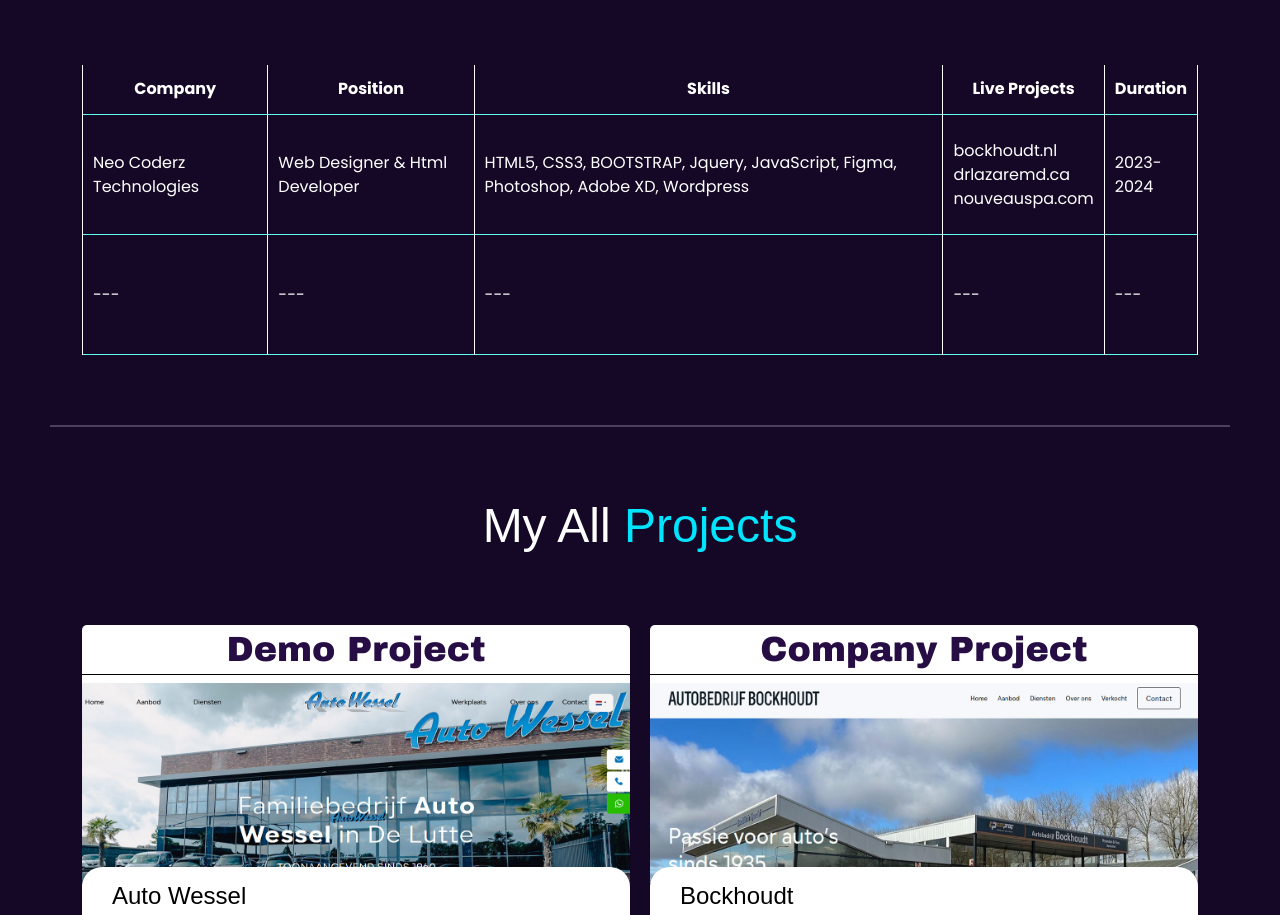
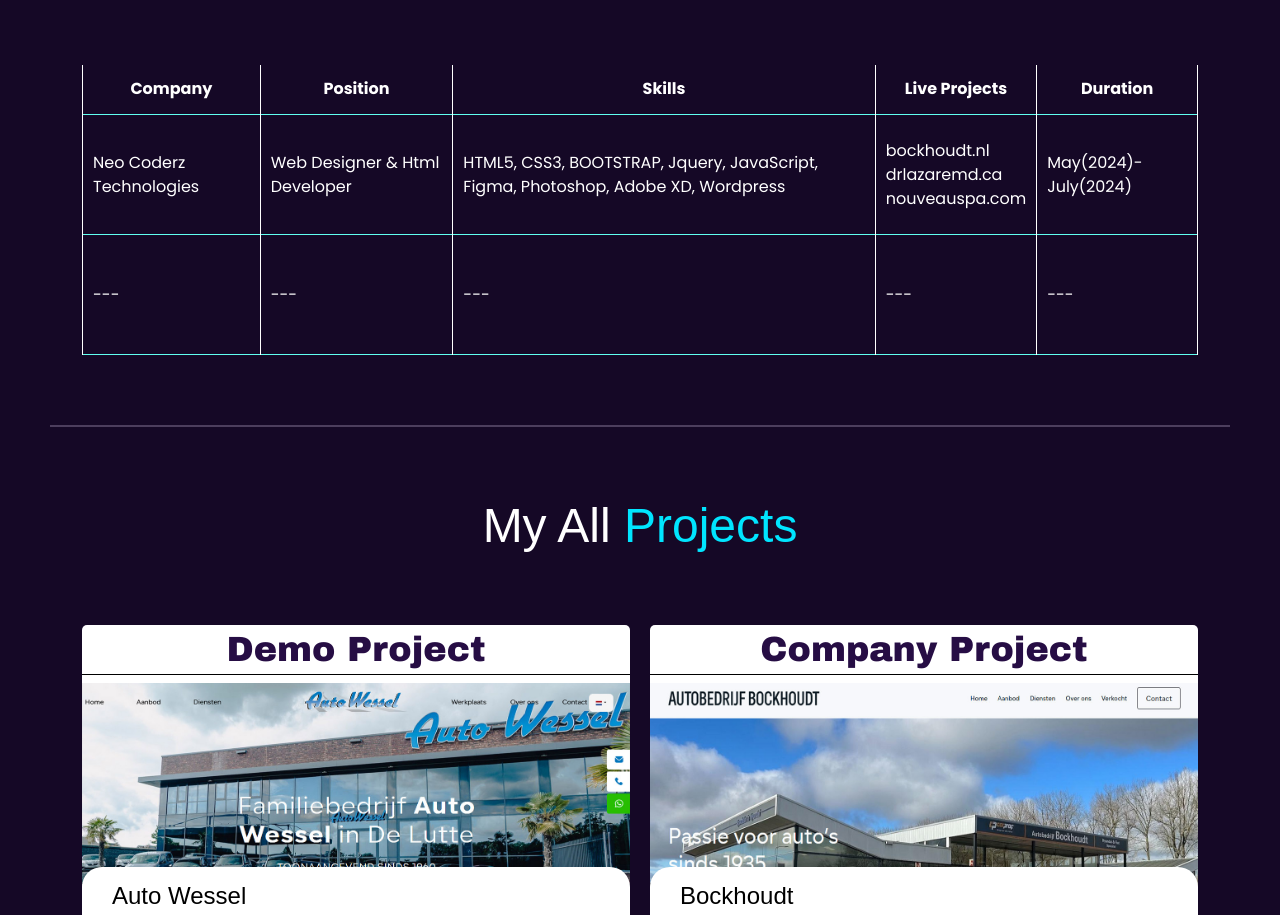
Before and after one commit to AnirbanD2000/portfolio, a plain HTML site: page index.html in a window 1280 px wide. Shown: the part 1464-2379 px from the top of the page. Drawn offline with nearby package versions, Linux system fonts and the light colour scheme; a web font is replaced by a local one.

Commit message:
index.html

```diff
--- a/index.html
+++ b/index.html
@@ -140,7 +140,7 @@
                                     <li><a href="https://nouveauspa.com/">nouveauspa.com</a></li>
                                 </ul>
                             </td>
-                            <td>2023-2024</td>
+                            <td>May(2024)-July(2024)</td>
                         </tr>
                         <tr>
                             <td>---</td>
```
